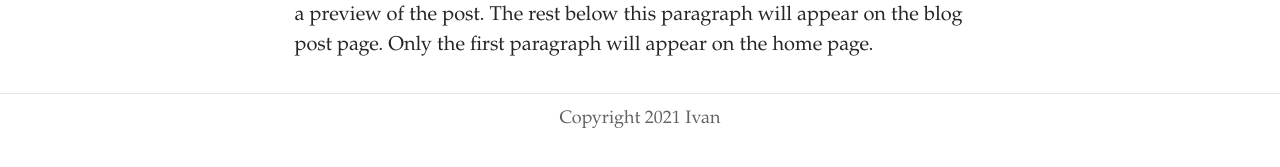
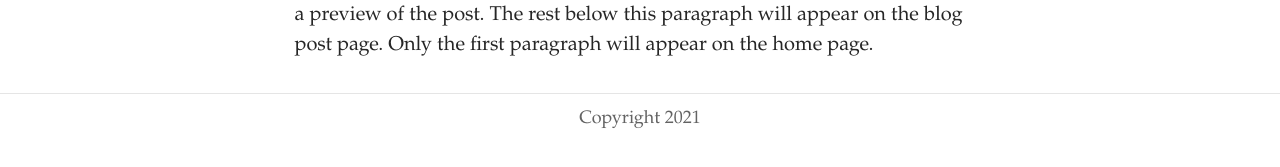
Before and after one commit to IvanTitov9/TypoWebsite, a Jekyll site: the page built from index.html, in a window 1280 px wide. Shown: the part 527-694 px from the top of the page. Built offline with Jekyll 4.4.1, drawn with Linux system fonts in a browser that asks for light colours; some web fonts are replaced; the list of posts is cut into pages by our own code.

Commit message:
Update Settings “general”

```diff
--- a/_data/settings.yml
+++ b/_data/settings.yml
@@ -1,6 +1,6 @@
 title: Typo World
 description: How Luxury Brands identify themselves through their Logos
-footer_text: "Copyright 2021 Ivan "
+footer_text: "Copyright 2021 "
 header_feature_image: ../uploads/luxury-brands-cover.jpg
 header_text: ""
 header_text_color: "#ffffff"
```
